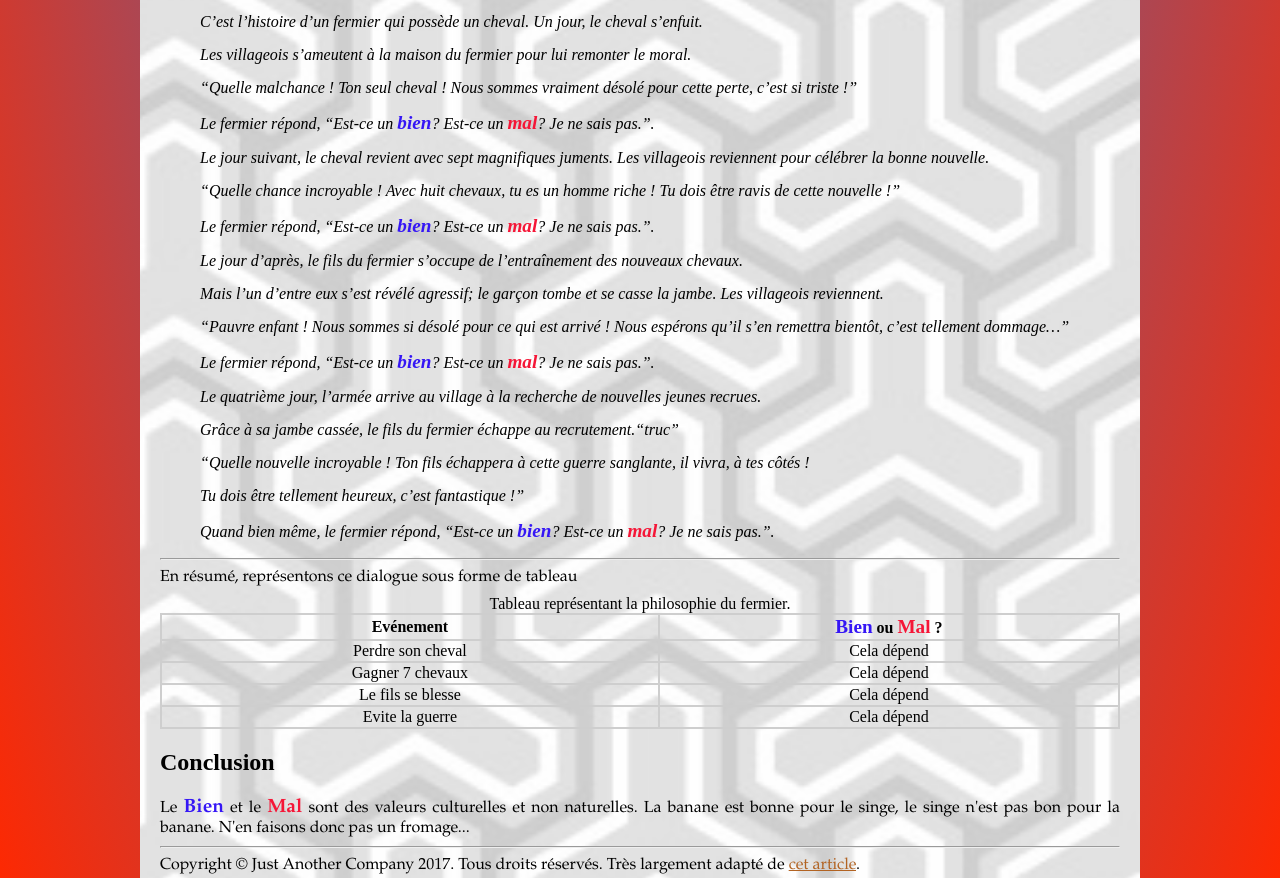
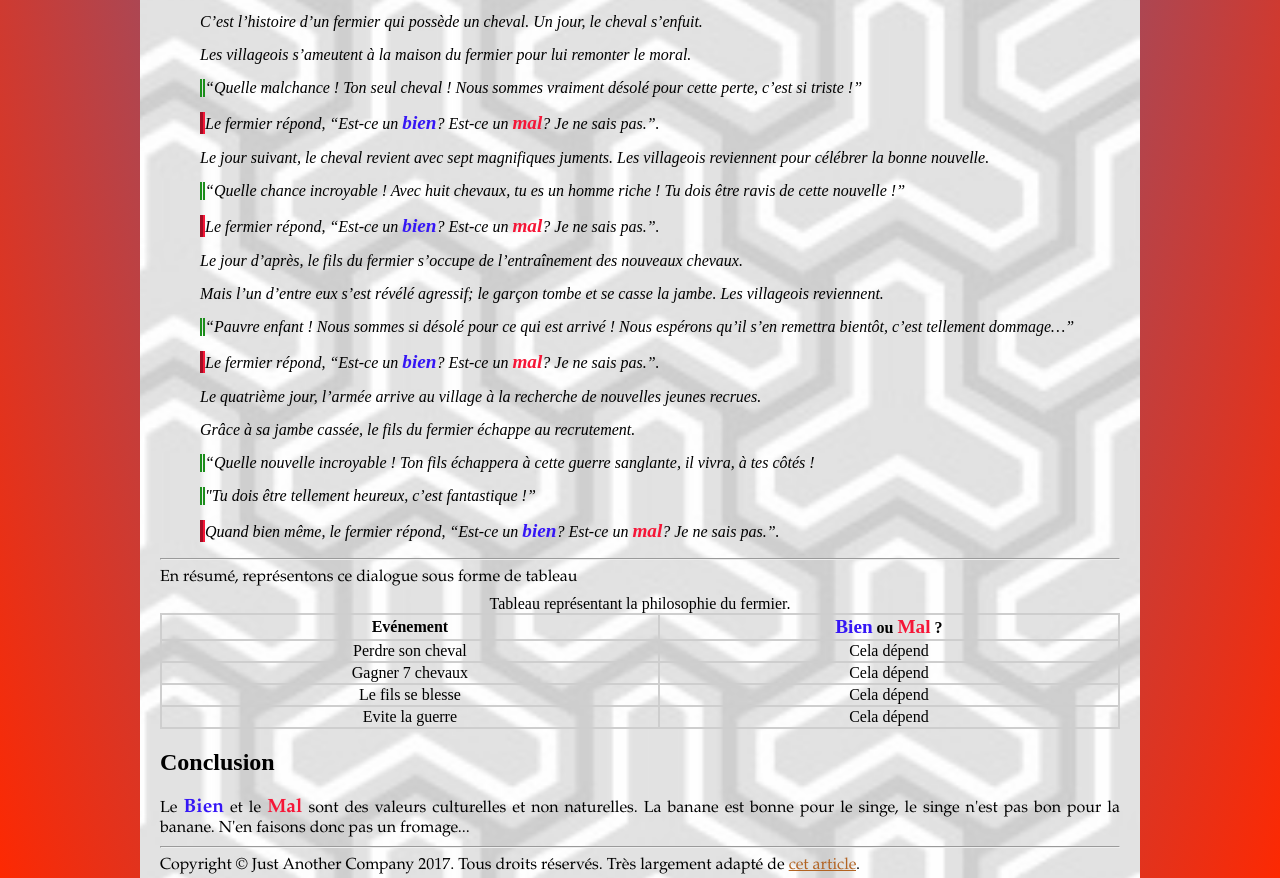
Before and after one commit to Jean-OIKONOMOU/progressive-enhancement, a plain HTML site: page Paysan-Chinois.html in a window 1280 px wide. Shown: the part 3174-4052 px from the top of the page. Drawn offline with Linux system fonts and the light colour scheme.

Commit message:
CSS nearly done

```diff
--- a/Paysan-Chinois.html
+++ b/Paysan-Chinois.html
@@ -14,7 +14,7 @@
 <body>
   <header>
     <h1>Est-ce un <span class="bien">bien</span>? Est-ce un <span class="mal">mal</span>? Je ne sais pas.</h1>
-    <p>11 mai 2016, Alexandre Gorius</p>
+    <p class="meow">11 mai 2016, Alexandre Gorius</p>
     <hr>
   </header>
 
@@ -29,7 +29,7 @@
     <li>les gens qui n'y pensent pas.</li>
   </ul>
 
-  <figure class="fig">
+  <figure>
     <img src="https://cdn-images-1.medium.com/max/1000/1*2PCmLZyzQaF2pyKYkSTFpA.jpeg" alt="Un fou avec un exctincteur dans un couloir vide." title="Un fou avec un exctincteur dans un couloir vide." /> </figure>
 
   <blockquote>Du point de vue de ce rocher sur Mars, rien ne se soucie de vos problèmes. Là haut, ça n’a pas d’importance, il n'y a aucun "problème", tout est comme cela doit être.</blockquote>
@@ -67,20 +67,20 @@
   <ul class="histoire">
     <li>C’est l’histoire d’un fermier qui possède un cheval. Un jour, le cheval s’enfuit.</li>
     <li>Les villageois s’ameutent à la maison du fermier pour lui remonter le moral.</li>
-    <li>“Quelle malchance ! Ton seul cheval ! Nous sommes vraiment désolé pour cette perte, c’est si triste !”</li>
-    <li>Le fermier répond, “Est-ce un <span class="bien">bien</span>? Est-ce un <span class="mal">mal</span>? Je ne sais pas.”.</li>
+    <li class="villageois">“Quelle malchance ! Ton seul cheval ! Nous sommes vraiment désolé pour cette perte, c’est si triste !”</li>
+    <li class="fermier">Le fermier répond, “Est-ce un <span class="bien">bien</span>? Est-ce un <span class="mal">mal</span>? Je ne sais pas.”.</li>
     <li>Le jour suivant, le cheval revient avec sept magnifiques juments. Les villageois reviennent pour célébrer la bonne nouvelle.</li>
-    <li>“Quelle chance incroyable ! Avec huit chevaux, tu es un homme riche ! Tu dois être ravis de cette nouvelle !”</li>
-    <li>Le fermier répond, “Est-ce un <span class="bien">bien</span>? Est-ce un <span class="mal">mal</span>? Je ne sais pas.”.</li>
+    <li class="villageois">“Quelle chance incroyable ! Avec huit chevaux, tu es un homme riche ! Tu dois être ravis de cette nouvelle !”</li>
+    <li class="fermier">Le fermier répond, “Est-ce un <span class="bien">bien</span>? Est-ce un <span class="mal">mal</span>? Je ne sais pas.”.</li>
     <li>Le jour d’après, le fils du fermier s’occupe de l’entraînement des nouveaux chevaux.</li>
     <li>Mais l’un d’entre eux s’est révélé agressif; le garçon tombe et se casse la jambe. Les villageois reviennent.</li>
-    <li>“Pauvre enfant ! Nous sommes si désolé pour ce qui est arrivé ! Nous espérons qu’il s’en remettra bientôt, c’est tellement dommage…”</li>
-    <li>Le fermier répond, “Est-ce un <span class="bien">bien</span>? Est-ce un <span class="mal">mal</span>? Je ne sais pas.”.</li>
+    <li class="villageois">“Pauvre enfant ! Nous sommes si désolé pour ce qui est arrivé ! Nous espérons qu’il s’en remettra bientôt, c’est tellement dommage…”</li>
+    <li class="fermier">Le fermier répond, “Est-ce un <span class="bien">bien</span>? Est-ce un <span class="mal">mal</span>? Je ne sais pas.”.</li>
     <li>Le quatrième jour, l’armée arrive au village à la recherche de nouvelles jeunes recrues.</li>
-    <li class="zorug">Grâce à sa jambe cassée, le fils du fermier échappe au recrutement.<q class="rog">truc</q></li>
-    <li>“Quelle nouvelle incroyable ! Ton fils échappera à cette guerre sanglante, il vivra, à tes côtés !</li>
-    <li>Tu dois être tellement heureux, c’est fantastique !”</li>
-    <li>Quand <span>bien</span> même, le fermier répond, “Est-ce un <span class="bien">bien</span>? Est-ce un <span class="mal">mal</span>? Je ne sais pas.”.</li>
+    <li>Grâce à sa jambe cassée, le fils du fermier échappe au recrutement.</li>
+    <li class="villageois">“Quelle nouvelle incroyable ! Ton fils échappera à cette guerre sanglante, il vivra, à tes côtés !</li>
+    <li class="villageois">"Tu dois être tellement heureux, c’est fantastique !”</li>
+    <li class="fermier">Quand <span>bien</span> même, le fermier répond, “Est-ce un <span class="bien">bien</span>? Est-ce un <span class="mal">mal</span>? Je ne sais pas.”.</li>
   </ul>
 
   <hr>
--- a/grainDeRiz.css
+++ b/grainDeRiz.css
@@ -1,6 +1,10 @@
 html {
 background: -webkit-radial-gradient(rgb(0, 134, 255), rgb(255, 40, 0));
 background: radial-gradient(rgb(0, 134, 255), rgb(255, 40, 0));
+background: -ms-radial-gradient(rgb(0, 134, 255), rgb(255, 40, 0));
+background: -moz-radial-gradient(rgb(0, 134, 255), rgb(255, 40, 0));
+background: -o-radial-gradient(rgb(0, 134, 255), rgb(255, 40, 0));
+background: -webkit-gradient(rgb(0, 134, 255), rgb(255, 40, 0));
 }
 
 body {
@@ -14,9 +18,21 @@ body {
   padding: 20px;
 }
 
+/* .meow {
+  height: 75px;
+    box-shadow:inset 0 0 0 1000px rgb(50,50,50);
+    border-style: solid;
+    border-width: 30px;
+    border-style: solid;
+    border-width: 15px 16px 15px 15px;
+
+    border-image: url(chat.png) 1 1 1 1 round round fill stretch;
+} */
+
 img {
   width:100%;
   max-width:100%;
+
 }
 
 blockquote {
@@ -33,6 +49,7 @@ blockquote {
   color: rgb(53, 22, 245);
   font-size: 1.2em;
   font-weight:bold;
+
 }
 
 a:link {
@@ -89,7 +106,14 @@ td:hover {
   list-style-type: none;
   margin: 0 0 15px 0;
   font-style: italic;
+}
 
+.villageois {
+  border-left: 5px double #1B8E1B;
+}
+
+.fermier {
+  border-left: 5px groove rgb(245, 22, 55);
 }
 
 .figure p {
```
Also changed, not shown: chat.png.
